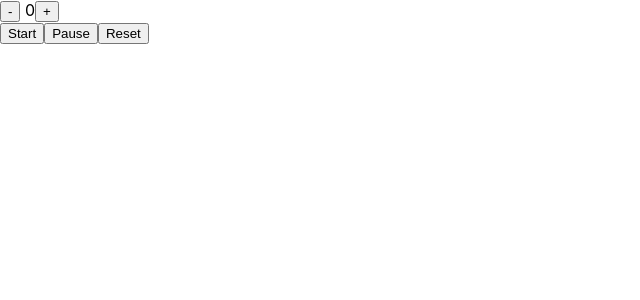
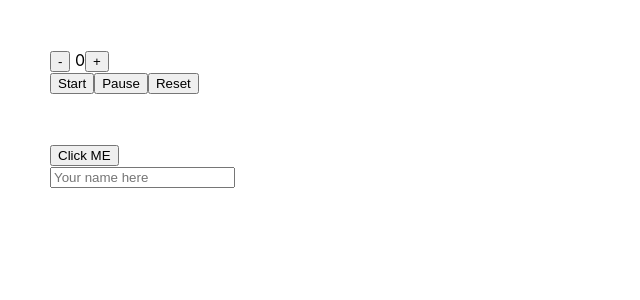
Before and after one commit to Jobayer109/Simple-Timer, a React (Create React App) app: page / in a window 1280 px wide. Shown: the top 300 px of the page, without its empty margins (0-640 px from the left). Built offline with nearby package versions, Linux system fonts and the light colour scheme.

Commit message:
Event explored

```diff
--- a/src/App.js
+++ b/src/App.js
@@ -1,8 +1,15 @@
 import "./App.css";
+import MyEvent from "./components/Event";
 import MyTimer from "./components/Timer";
 
 function App() {
-  return <MyTimer />;
+  return (
+    <duv>
+      <MyTimer />
+
+      <MyEvent />
+    </duv>
+  );
 }
 
 export default App;
--- /dev/null
+++ b/src/components/Event/index.jsx
@@ -0,0 +1,44 @@
+import React from "react";
+
+class MyEvent extends React.Component {
+  state = {
+    name: "",
+  };
+
+  clickMe = (e) => {
+    console.log(e.target);
+  };
+
+  onChangeHandle = (e) => {
+    this.setState({ name: e.target.value });
+  };
+
+  render() {
+    return (
+      <div style={{ marginTop: "50px" }}>
+        <div className="click button">
+          <button onClick={this.clickMe}>Click ME</button>
+        </div>
+        <div className="input__field">
+          <input
+            type="text"
+            name="name"
+            id="name"
+            placeholder="Your name here"
+            onChange={this.onChangeHandle}
+          />
+
+          <br />
+          <br />
+          {this.state.name && (
+            <p>
+              Welcome, <strong>{this.state.name}</strong>
+            </p>
+          )}
+        </div>
+      </div>
+    );
+  }
+}
+
+export default MyEvent;
--- a/src/index.css
+++ b/src/index.css
@@ -1,13 +1,14 @@
 body {
   margin: 0;
-  font-family: -apple-system, BlinkMacSystemFont, 'Segoe UI', 'Roboto', 'Oxygen',
-    'Ubuntu', 'Cantarell', 'Fira Sans', 'Droid Sans', 'Helvetica Neue',
+  padding: 50px;
+  font-family: -apple-system, BlinkMacSystemFont, "Segoe UI", "Roboto", "Oxygen",
+    "Ubuntu", "Cantarell", "Fira Sans", "Droid Sans", "Helvetica Neue",
     sans-serif;
   -webkit-font-smoothing: antialiased;
   -moz-osx-font-smoothing: grayscale;
 }
 
 code {
-  font-family: source-code-pro, Menlo, Monaco, Consolas, 'Courier New',
+  font-family: source-code-pro, Menlo, Monaco, Consolas, "Courier New",
     monospace;
 }
```
